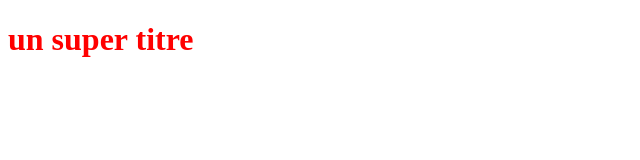
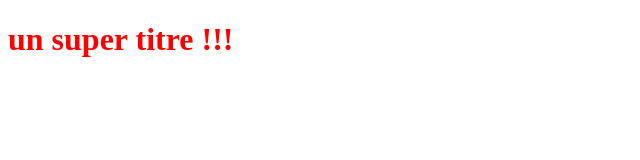
Before and after one commit to DolGithub/PublicTrainingGit, a plain HTML site: page index.html in a window 1280 px wide. Shown: the full height of the page, 0-640 px from the left. Drawn offline with Linux system fonts and the light colour scheme.

Commit message:
Modification du titre

```diff
--- a/index.html
+++ b/index.html
@@ -5,6 +5,6 @@
 	<link rel="stylesheet" type="text/css" href="styles.css">
 </head>
 <body>
-	<h1> un super titre </h1>
+	<h1> un super titre !!!</h1>
 </body>
 </html>
```
